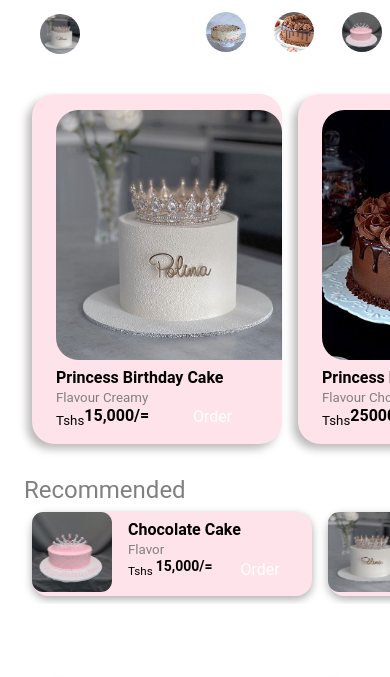
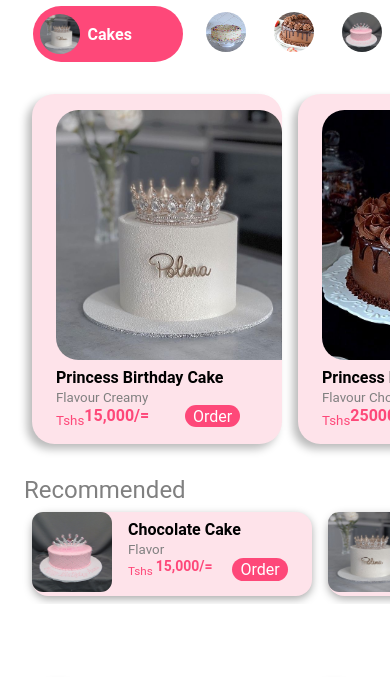
Before and after one commit to Ramadhanmkoma/The-Miss-Apple-Treats-Proto, a website: page index.html in a window 390 px wide. Shown: the part 87-764 px from the top of the page. Drawn offline with nearby package versions, Linux system fonts and the light colour scheme.

Commit message:
color-schemes bug fixes

```diff
--- a/src/scss/style.scss
+++ b/src/scss/style.scss
@@ -261,6 +261,18 @@ body {
     border-radius: 24px;
   }
 
+  @media(prefers-color-scheme: light) {
+    :root {
+      // lightMode Colors
+      --bg-color: #fff;
+      --fnt-color: #111;
+      --primary-color: #fe4879;
+      --secondary-color: #fee3ea;
+      --small-color: grey;
+      --shadow: -5px 5px 0.5rem #333;
+    }
+  }
+
   @media (prefers-color-scheme: dark) {
     // FIXME: Theming problem
     :root {
@@ -282,7 +294,6 @@ body {
 
     body {
       background-color: #5b3026;
-      color: var(--d-fnt-color);
     }
 
     h4 {
```
Also changed, not shown: src/scss/style.css, 1 other file.
